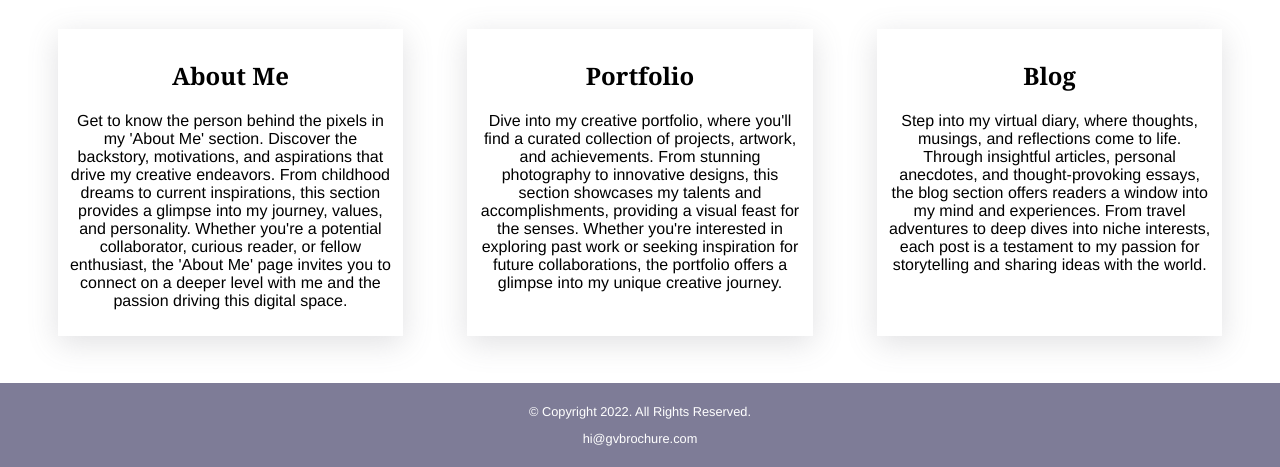
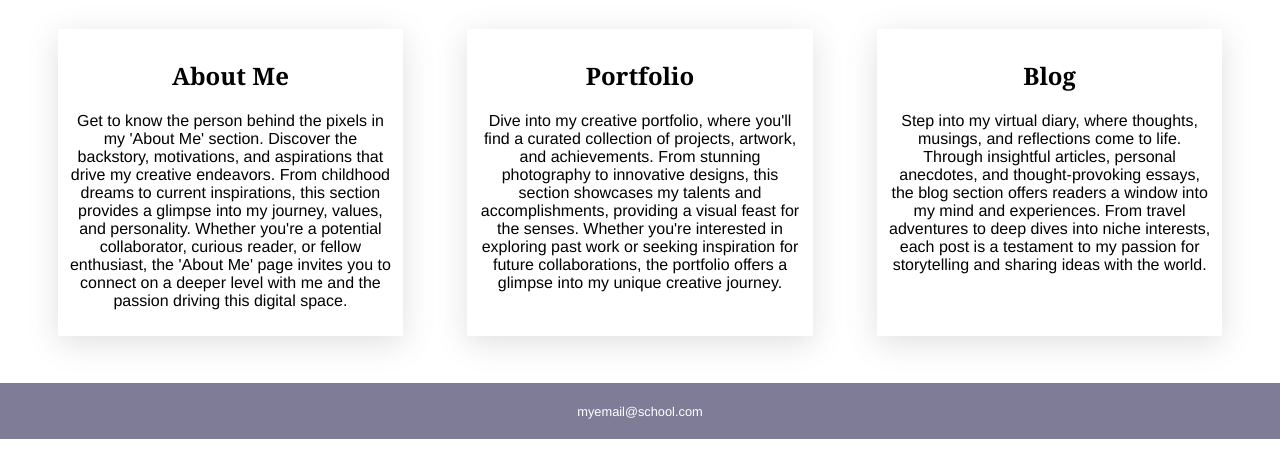
Before and after one commit to sadbrihours/mywebsite, a plain HTML site: page index.html in a window 1280 px wide. Shown: the part 671-1138 px from the top of the page. After the commit the page ends 1110 px from the top, so only its background shows below. Drawn offline with Linux system fonts and the light colour scheme.

Commit message:
Update index.html

```diff
--- a/index.html
+++ b/index.html
@@ -2,7 +2,7 @@
 <!-- This website was created by: Nate Sherman -->
 <html lang="en">
 	<head>
-		<title>Brianna's Website</title>
+		<title>My Website</title>
 		<meta charset="utf-8">
 		<link rel="stylesheet" href="css/styles.css">
 		<meta name="viewport" content="width=device-width, initial-scale=1">
@@ -69,8 +69,7 @@
 
 		<!-- Use the footer area to add webpage footer content -->
 		<footer>
-			<p>&#169; Copyright 2022. All Rights Reserved.</p>
-			<p><a href="mailto:hi@gvbrochure.com">hi@gvbrochure.com</a></p>
+			<p><a>myemail@school.com</a></p>
 		</footer>
 
 	</body>
```
